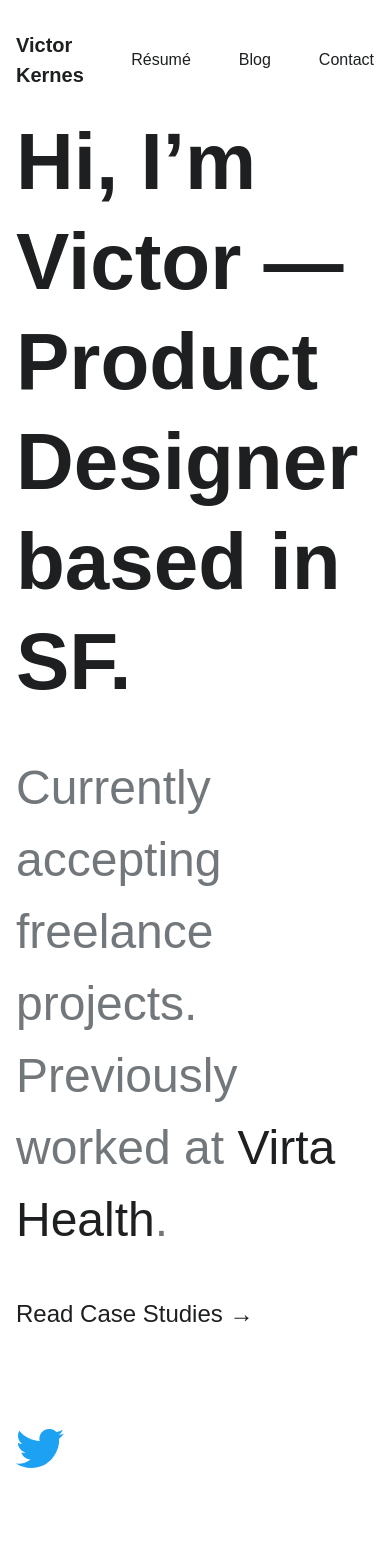
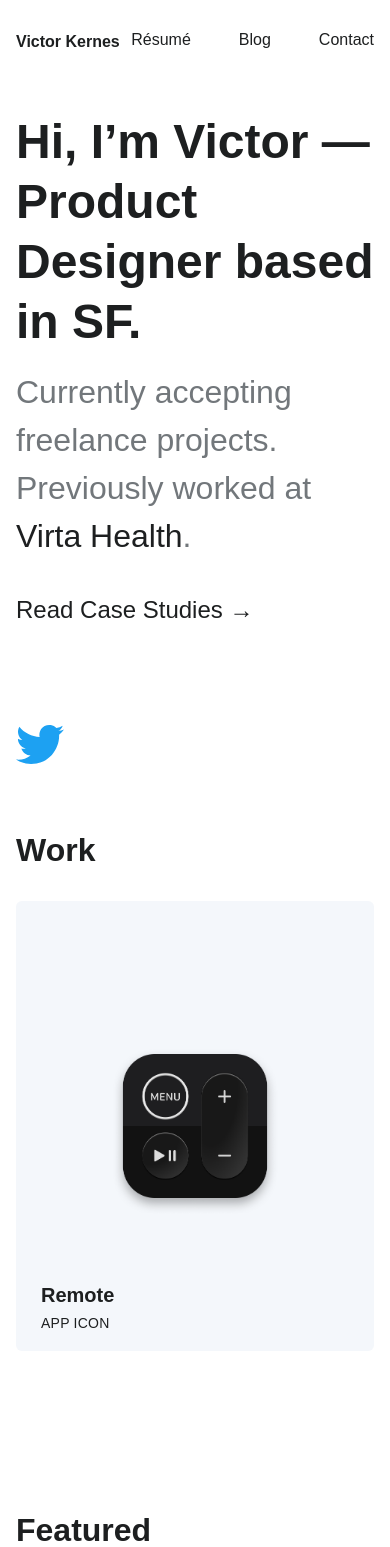
Before and after one commit to victorkernes/victor-kernes-next, a Next.js app: page / in a window 390 px wide. Shown: the top 1547 px of the page. Built offline with nearby package versions, Linux system fonts and the light colour scheme.

Commit message:
Fix mobile issues

```diff
--- a/components/Footer/Footer.module.css
+++ b/components/Footer/Footer.module.css
@@ -7,6 +7,7 @@
   margin: 0 auto;
 }
 .FooterHeader {
+  font-size: 3rem;
   padding-bottom: 2.5rem;
 }
 .LinksContainer {
@@ -33,7 +34,6 @@
 }
 .Copyright {
   font-size: 1rem;
-  color: #72777b;
 }
 @media (max-width: 720px) {
   .FooterContainer {
@@ -43,7 +43,7 @@
     padding-bottom: 2rem;
   }
   .FooterHeader {
-    font-size: 2.125rem;
+    font-size: 2rem;
     padding-bottom: 2rem;
   }
   .LinkText {
--- a/components/Footer/index.js
+++ b/components/Footer/index.js
@@ -3,9 +3,7 @@
 const Footer = () => (
   <footer className={styles.Footer}>
     <div className={styles.FooterContainer}>
-      <div className={styles.FooterHeader}>
-        <h3 className={"f1"}>Say Hello</h3>
-      </div>
+      <h3 className={styles.FooterHeader}>Say Hello</h3>
       <div className={styles.LinksContainer}>
         <div className={styles.LinksColumn}>
           <p className={styles.LinkText}>
--- a/components/Nav/Nav.module.css
+++ b/components/Nav/Nav.module.css
@@ -1,7 +1,9 @@
 .Nav {
   position: fixed;
   min-width: 100%;
-  -webkit-backdrop-filter: blur(20px) saturate(130%);
+  background-color: var(--nav-background);
+  -webkit-backdrop-filter: blur(6px);
+  z-index: 20;
 }
 .NavContainer {
   max-width: 1072px;
@@ -10,7 +12,7 @@
   align-items: center;
   justify-content: space-between;
   width: 100%;
-  height: 7.5rem;
+  height: 5rem;
 }
 .NavContainerRight {
   text-align: right;
@@ -63,6 +65,9 @@
     padding-right: 1rem;
     padding-left: 1rem;
   }
+  .HomeLink {
+    font-size: 1rem;
+  }
   .NavLink {
     font-size: 1rem;
   }
--- a/components/Work/Work.module.css
+++ b/components/Work/Work.module.css
@@ -63,6 +63,10 @@
   z-index: 0;
 }
 @media (max-width: 720px) {
+  .ProjectHeader {
+    font-size: 2rem;
+    padding-bottom: 2rem;
+  }
   .ProjectsSection {
     padding-left: 1rem;
     padding-right: 1rem;
--- a/pages/index.js
+++ b/pages/index.js
@@ -9,7 +9,10 @@
       </h1>
       <h3 className={"f1 AboutMeContext"}>
         Currently accepting freelance projects. Previously worked at{" "}
-        <a href="https://www.virtahealth.com" target="_blank">Virta Health</a>.
+        <a href="https://www.virtahealth.com" target="_blank">
+          Virta Health
+        </a>
+        .
       </h3>
       <h4 className={"f3 CaseStudies"}>
         <a
@@ -31,6 +34,7 @@
         </a>
       </div>
     </section>
+    <Work />
     <section className={"FeaturedContainer"}>
       <h2 className={"f1"}>Featured</h2>
       <p className={"f3"}>
@@ -56,6 +60,5 @@
         </a>
       </p>
     </section>
-    <Work />
   </Page>
 );
--- a/pages/styles.css
+++ b/pages/styles.css
@@ -191,12 +191,12 @@
   opacity: 1;
 }
 @media (max-width: 720px) {
-  .AboutMe {
-    font-size: 1.125rem;
-    line-height: 1.5;
+  .AboutMeDescription {
+    font-size: 3rem;
+    padding-bottom: 1rem;
   }
-  .AboutMeBlurb {
-    font-size: 2.125rem;
+  .AboutMeContext {
+    font-size: 2rem;
     padding-bottom: 2rem;
   }
   .AboutMeSection {
@@ -216,7 +216,7 @@
     padding-bottom: 2rem;
   }
   .FeaturedContainer h2 {
-    font-size: 2.125rem;
+    font-size: 2rem;
     padding-bottom: 2rem;
   }
   .FeaturedContainer p {
@@ -237,6 +237,7 @@
 :root {
   --nav-color: #1d1f20;
   --nav-hover-color: rgb(0, 0, 0, 0.7);
+  --nav-background: rgba(29, 31, 32, 0);
   --body-foreground: #1d1f20;
   --body-background: #fff;
   --link-color: #1d1f20;
@@ -247,6 +248,7 @@
   :root {
     --nav-color: #fff;
     --nav-hover-color: rgb(255, 255, 255, 0.7);
+    --nav-background: rgba(29, 31, 32, 0.8);
     --body-foreground: #eee;
     --body-background: #1d1f20;
     --link-color: #fff;
```
